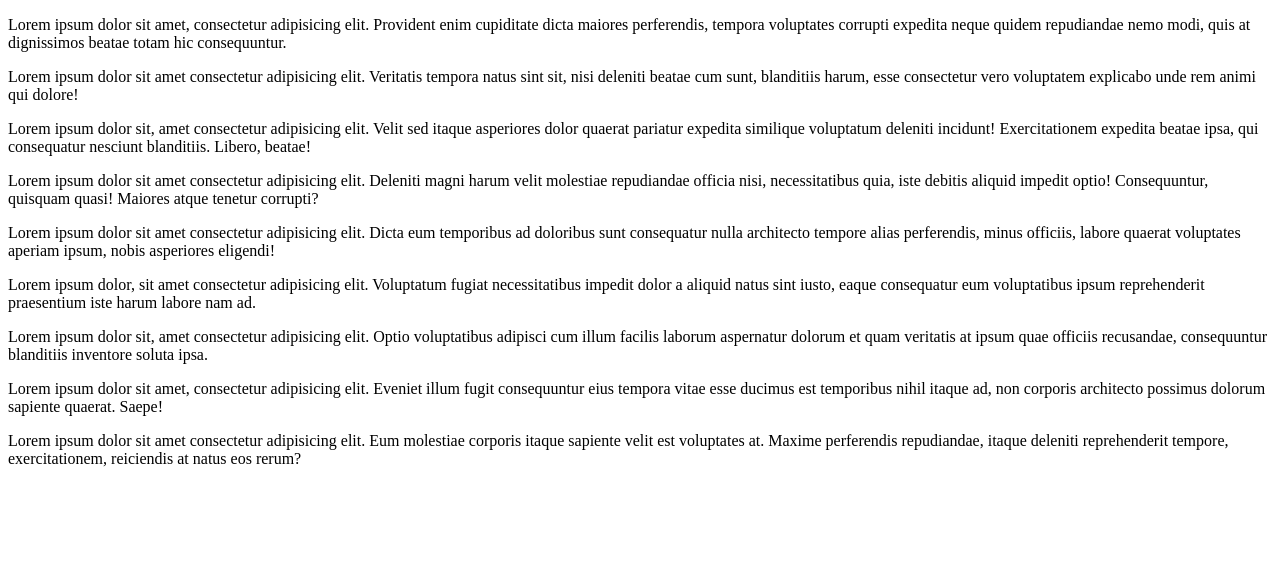
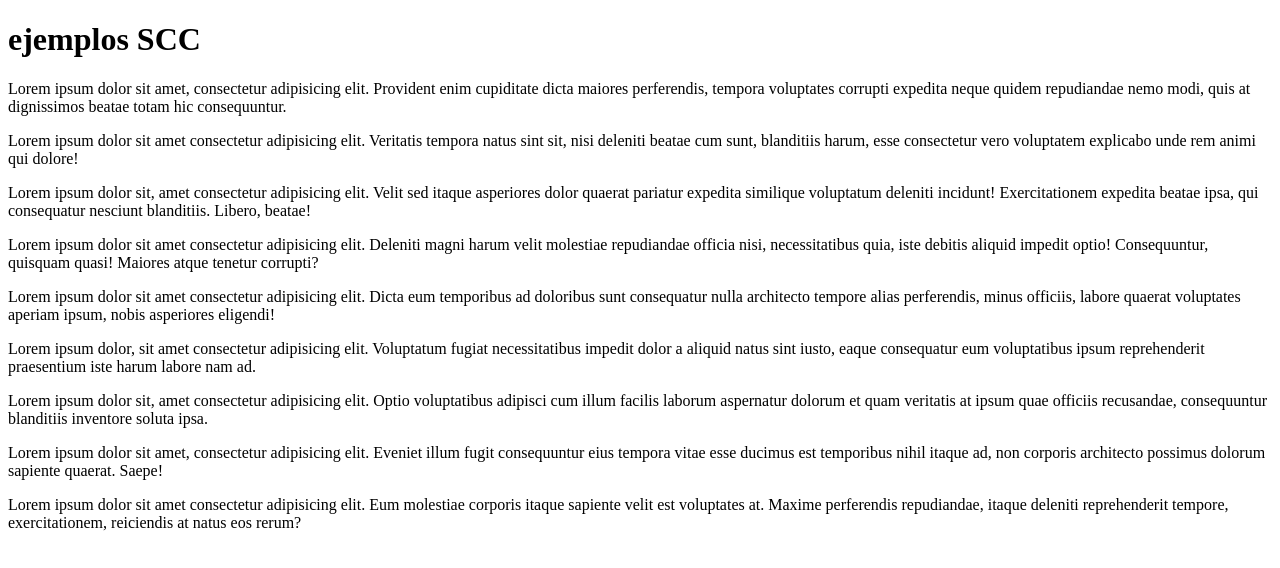
Before and after one commit to valealvarez2854/claseCSS, a plain HTML site: page index.html in a window 1280 px wide. Drawn offline with Linux system fonts and the light colour scheme.

Commit message:
clases CSS

```diff
--- a/index.html
+++ b/index.html
@@ -9,6 +9,7 @@
     <header>
 
     </header>
+    <h1>ejemplos SCC</h1>
     <main>
         <sectionz>
             <p>Lorem ipsum dolor sit amet, consectetur adipisicing elit. Provident enim cupiditate dicta maiores perferendis, tempora voluptates corrupti expedita neque quidem repudiandae nemo modi, quis at dignissimos beatae totam hic consequuntur.</p>
```
